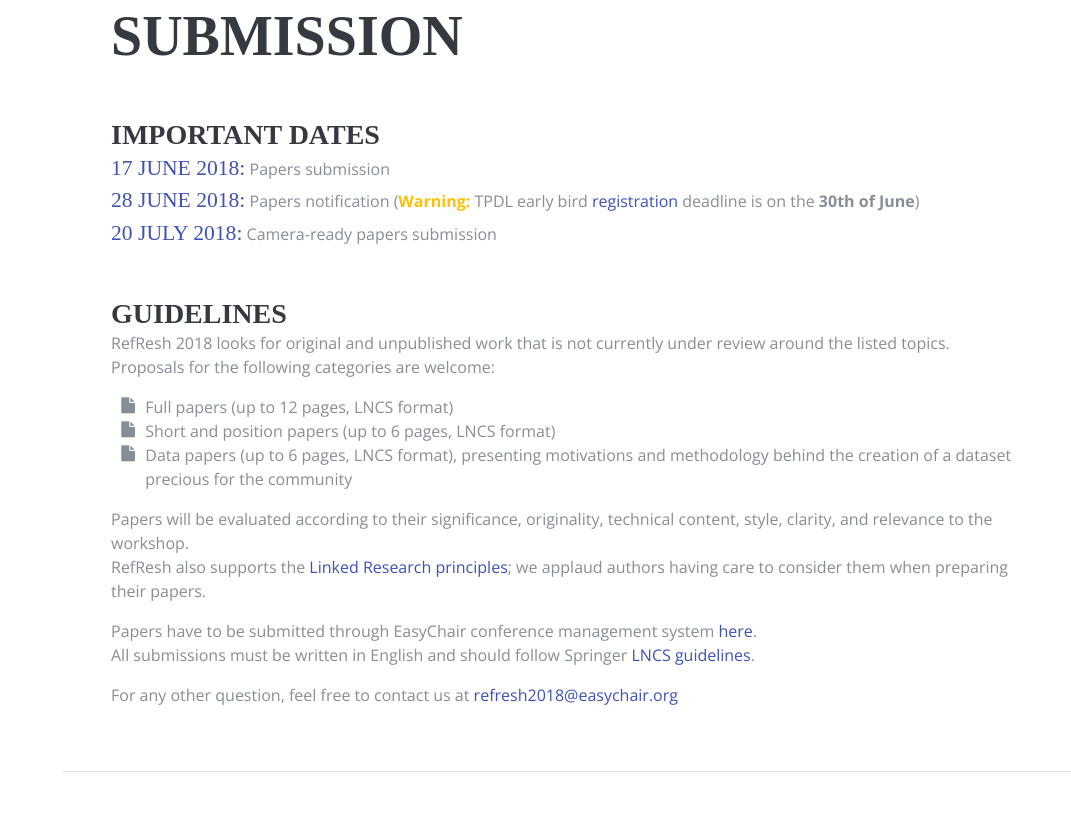
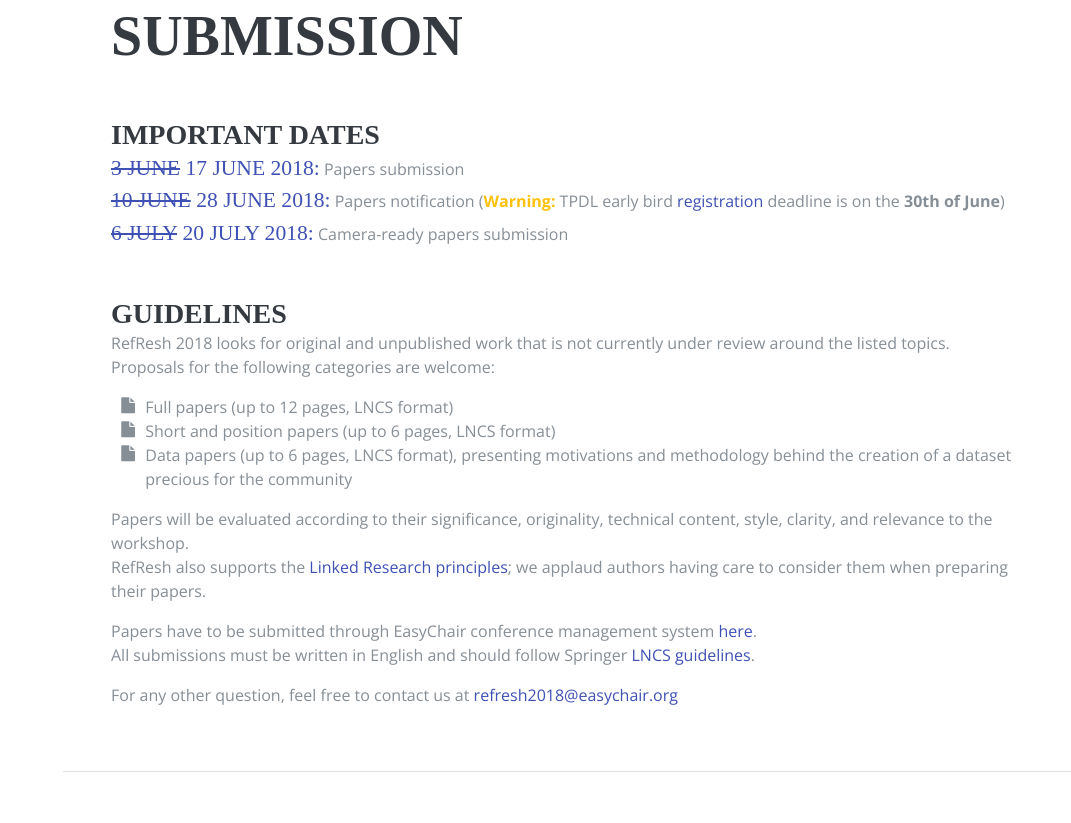
Before and after one commit to andremann/RefResh-2020, a plain HTML site: page index.html in a window 1280 px wide. Shown: the part 2377-3200 px from the top of the page, without its empty margins (209-1280 px from the left). Drawn offline with nearby package versions, Linux system fonts and the light colour scheme; a web font is replaced by a local one.

Commit message:
deadlines extended

```diff
--- a/index.html
+++ b/index.html
@@ -163,9 +163,9 @@
           <div class="resume-item d-flex flex-column flex-md-row mb-5">
             <div class="resume-content mr-auto">
               <h3 class="mb-0">Important dates</h3>
-              <div><span class="subheading text-primary">17 June 2018:</span> Papers submission</div>
-              <div><span class="subheading text-primary">28 June 2018:</span> Papers notification (<strong class="text-warning">Warning: </strong>TPDL early bird <a href="http://www.tpdl.eu/tpdl2018/registration/">registration</a> deadline is on the <strong>30th of June</strong>)</div>
-              <div><span class="subheading text-primary">20 July 2018:</span> Camera-ready papers submission</div>
+              <div><span class="subheading text-primary"><s>3 June</s> 17 June 2018:</span> Papers submission</div>
+              <div><span class="subheading text-primary"><s>10 June</s> 28 June 2018:</span> Papers notification (<strong class="text-warning">Warning: </strong>TPDL early bird <a href="http://www.tpdl.eu/tpdl2018/registration/">registration</a> deadline is on the <strong>30th of June</strong>)</div>
+              <div><span class="subheading text-primary"><s>6 July</s> 20 July 2018:</span> Camera-ready papers submission</div>
             </div>
           </div>
 
```
